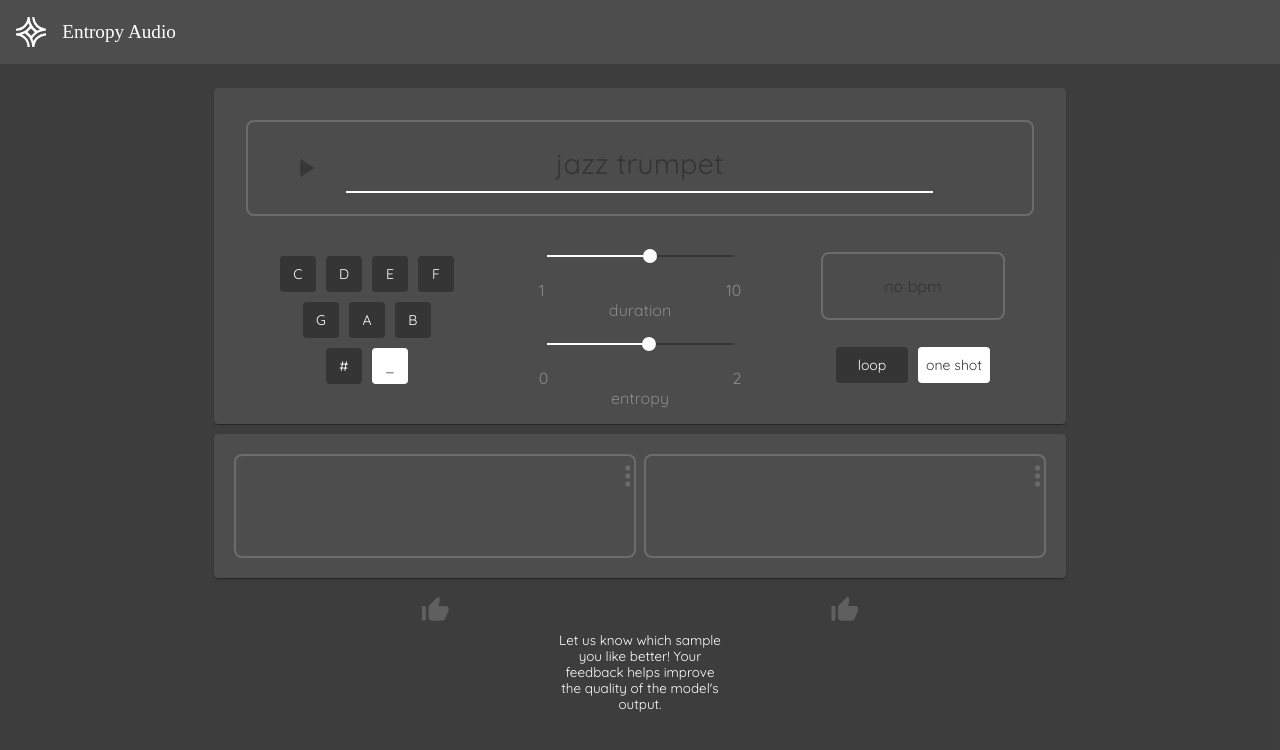
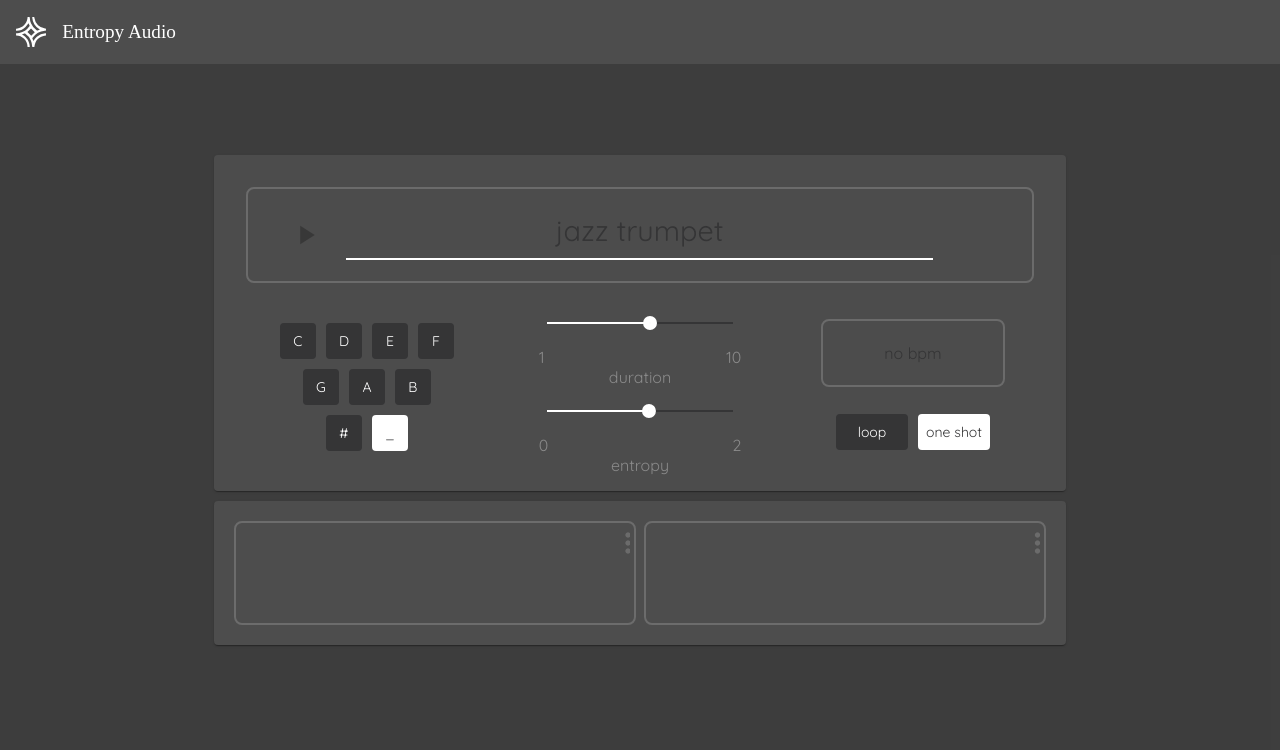
Before and after one commit to Bej9038/entropy-frontend, an Angular app: page / in a window 1280 px wide. Shown: the top 750 px of the page. Built offline with nearby package versions, Linux system fonts and the light colour scheme; a web font is replaced by a local one; what wavesurfer.js would draw is missing.

Commit message:
made RLHF look better

```diff
--- a/src/app/interface/interface.component.html
+++ b/src/app/interface/interface.component.html
@@ -75,5 +75,5 @@
   </div>
 </mat-card>
 
-<!--<app-rlhf class="rlhf" *ngIf="showAudio"></app-rlhf>-->
-<app-rlhf class="rlhf"></app-rlhf>
+<app-rlhf class="rlhf" *ngIf="showAudio"></app-rlhf>
+<!--<app-rlhf class="rlhf"></app-rlhf>-->
```
